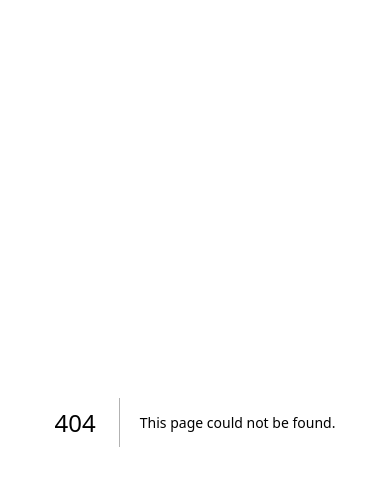
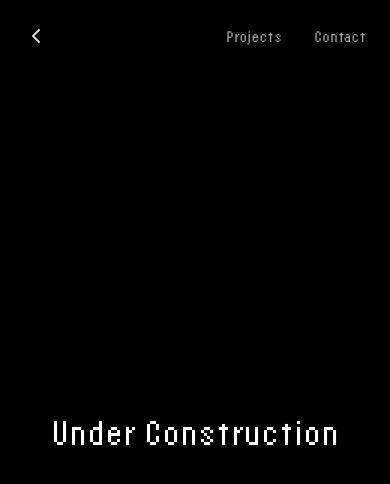
Before and after one commit to aarasawa/aarasawa.dev, a Next.js app: page /projects in a window 390 px wide. Before the commit this address had no page. Shown: the top 484 px of the page. Built offline with nearby package versions, Linux system fonts and the light colour scheme.

Commit message:
testing responsive layout

```diff
--- a/app/components/card.tsx
+++ b/app/components/card.tsx
@@ -3,7 +3,7 @@ import { PropsWithChildren } from "react";
 export const Card: React.FC<PropsWithChildren> = ({ children }) => {
 	return (
 		<div className="justify-self-center overflow-hidden relative w-[300px] h-[300px]">
-			<div className="pointer-events-auto md:py-36">
+			<div className="pointer-events-auto md:py-0.5">
 				{children}
 					<div
 						className="w-[250px] h-[250px] left-[32px] top-[43px] absolute bg-neutral-400"/>
--- a/app/components/nav.tsx
+++ b/app/components/nav.tsx
@@ -29,7 +29,7 @@ export const Navigation: React.FC = () => {
 				<div className="container flex flex-row-reverse items-center justify-between p-6 mx-auto">
 					<div className="flex justify-between gap-8">
 						<Link
-							href="https://github.com/aarasawa"
+							href="/projects"
 							className="duration-200 text-zinc-400 hover:text-zinc-100"
 						>
 							Projects
--- a/app/contact/page.tsx
+++ b/app/contact/page.tsx
@@ -36,7 +36,7 @@ export default function Example() {
 							<Link
 								href={s.href}
 								target="_blank"
-								className="p-2 relative flex flex-col items-center gap-4 md:gap-8 md:py-24 lg:pb-48">
+								className="p-2 relative flex flex-col items-center gap-4 py-24 lg:pb-48">
 								<span className="relative z-10 flex items-center justify-center w-12 h-12 text-sm border rounded-md text-zinc-200 group-hover:text-white group-hover:bg-zinc-900 border-zinc-500 bg-zinc-900 group-hover:border-zinc-200">
 									{s.icon}
 								</span>{" "}
--- a/app/page.tsx
+++ b/app/page.tsx
@@ -2,7 +2,7 @@ import React from 'react';
 import Link from 'next/link';
 
 const navigation = [
-  { name: "Projects", href:"https://github.com/aarasawa"},
+  { name: "Projects", href:"/projects"},
   { name: "Contact", href:"/contact"},
 ];
 
--- /dev/null
+++ b/app/projects/page.tsx
@@ -0,0 +1,18 @@
+"use client";
+import { Navigation } from "../components/nav";
+
+export default function Example() {
+	return (
+		<div className="bg-black scroll-p-5">
+			<Navigation />
+			<div className=" flex flex-col justify-center w-screen h-screen overflow-hidden">
+				<div className="bg-black">
+					<div className="flex"></div>
+					<h1 className="text-center mt-5 text-4xl text-transparent duration-1000 bg-white cursor-default animate-title font-display sm:text-6xl md:text-6xl whitespace-nowrap bg-clip-text">
+							Under Construction
+					</h1>
+				</div>
+			</div>
+		</div>
+	);
+}
```
